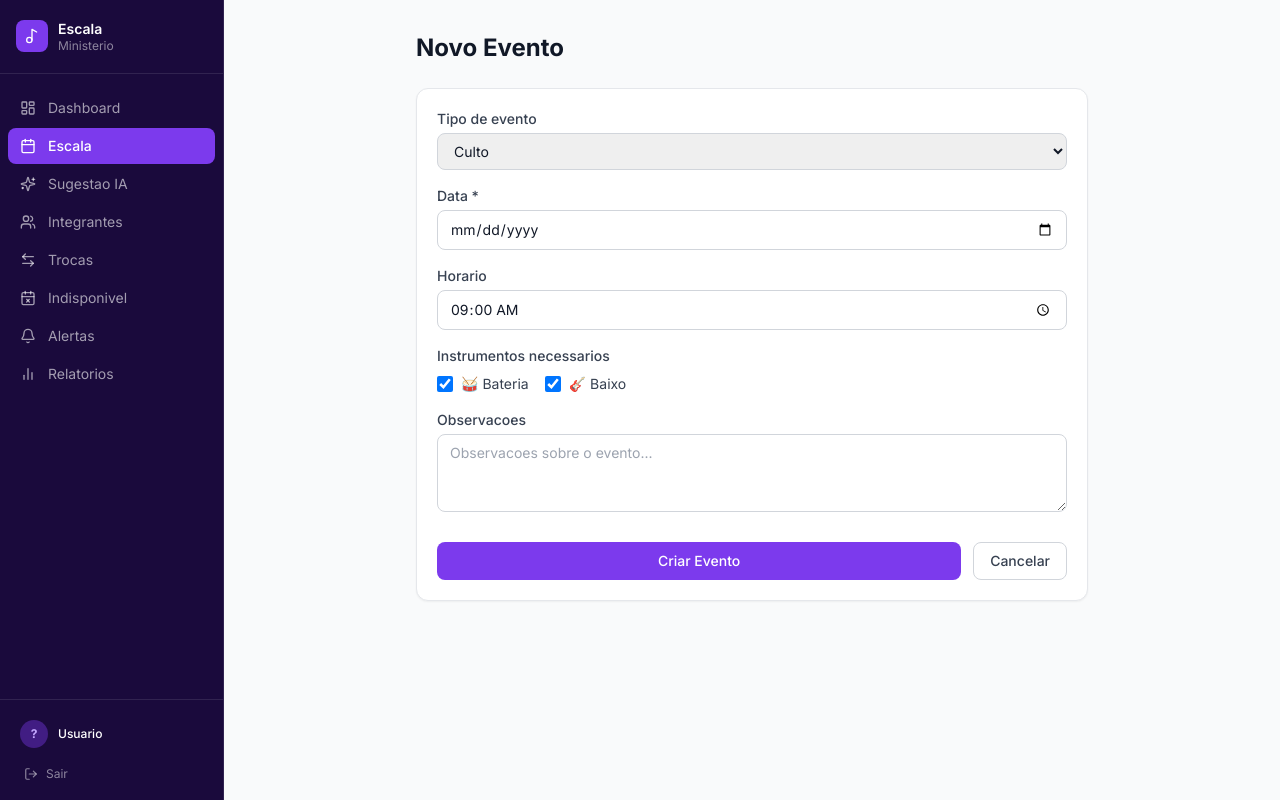
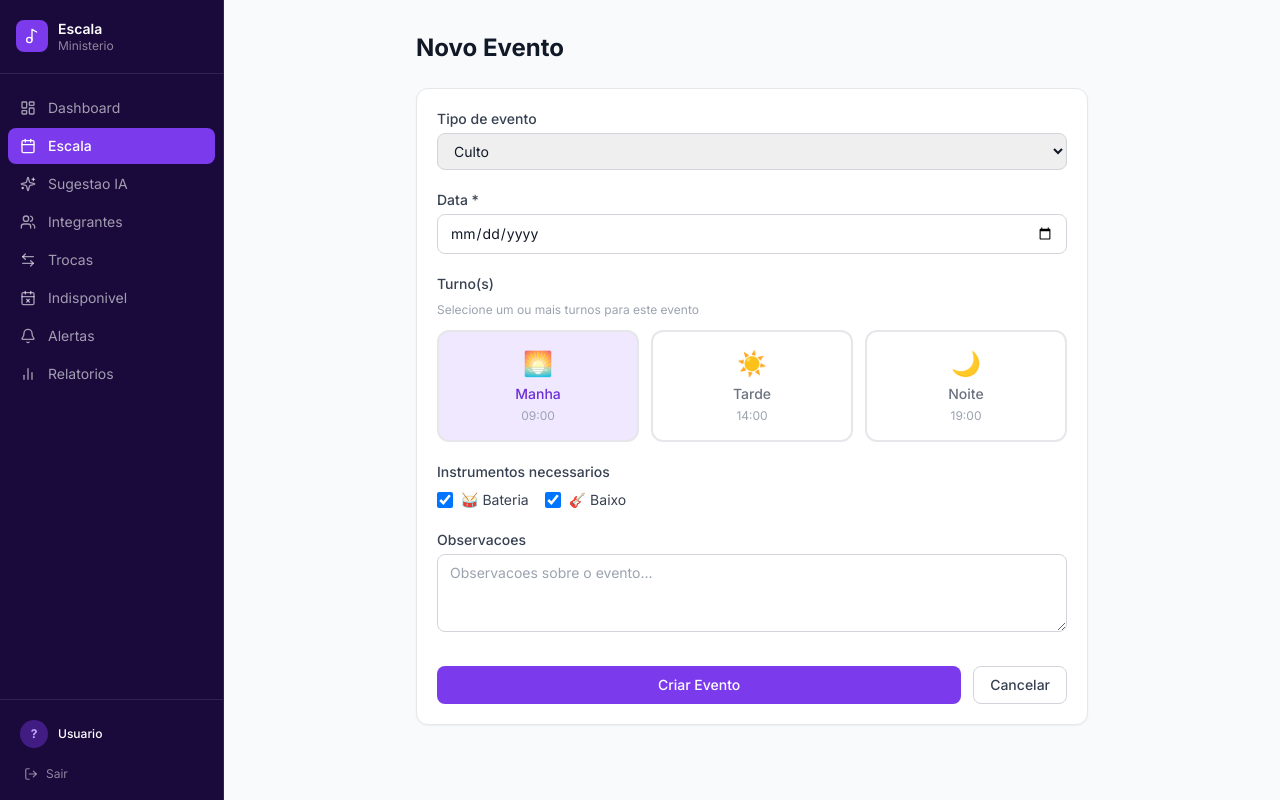
Before and after one commit to raphaeldejesus5-ux/Escala-Ministerio, a Next.js app: page /escala/novo in a window 1280 px wide. Built offline with nearby package versions, Linux system fonts and the light colour scheme; no server answers.

Commit message:
feat: novo evento com selecao de turnos

```diff
--- a/src/app/escala/novo/page.tsx
+++ b/src/app/escala/novo/page.tsx
@@ -16,27 +16,53 @@ export default function NovoEventoPage() {
   const [error, setError] = useState('')
   const [type, setType] = useState('service')
   const [date, setDate] = useState('')
-  const [time, setTime] = useState('09:00')
+  const [turnos, setTurnos] = useState<string[]>(['morning'])
   const [needsDrummer, setNeedsDrummer] = useState(true)
   const [needsBassist, setNeedsBassist] = useState(true)
   const [notes, setNotes] = useState('')
 
+  const toggleTurno = (turno: string) => {
+    if (turnos.includes(turno)) {
+      if (turnos.length === 1) return
+      setTurnos(turnos.filter(t => t !== turno))
+    } else {
+      setTurnos([...turnos, turno])
+    }
+  }
+
   const handleSubmit = async () => {
     if (!date) { setError('Data obrigatoria'); return }
+    if (turnos.length === 0) { setError('Selecione pelo menos um turno'); return }
     setLoading(true)
     setError('')
-    const { error } = await supabase.from('events').insert([{
+
+    for (const turno of turnos) {
+      const timeMap: Record<string, string> = {
+        morning: '09:00',
+        afternoon: '14:00',
+        evening: '19:00',
+      }
+      await supabase.from('events').insert([{
         type,
         event_date: date,
-      event_time: time,
+        event_time: timeMap[turno],
+        period: turno,
         needs_drummer: needsDrummer,
         needs_bassist: needsBassist,
         notes,
         published: false,
       }])
-    if (error) { setError(error.message); setLoading(false); return }
+    }
+
+    setLoading(false)
     router.push('/escala')
   }
+
+  const turnoOptions = [
+    { value: 'morning', label: 'Manha', emoji: '🌅', time: '09:00' },
+    { value: 'afternoon', label: 'Tarde', emoji: '☀️', time: '14:00' },
+    { value: 'evening', label: 'Noite', emoji: '🌙', time: '19:00' },
+  ]
 
   return (
     <div className="flex h-screen bg-gray-50">
@@ -44,7 +70,7 @@ export default function NovoEventoPage() {
       <main className="flex-1 overflow-auto p-8">
         <div className="max-w-2xl mx-auto">
           <h1 className="text-2xl font-bold text-gray-900 mb-6">Novo Evento</h1>
-          <Card className="p-6 space-y-4">
+          <Card className="p-6 space-y-5">
             {error && <div className="bg-red-50 text-red-600 p-3 rounded-lg text-sm">{error}</div>}
 
             <div>
@@ -64,8 +90,26 @@ export default function NovoEventoPage() {
             </div>
 
             <div>
-              <label className="block text-sm font-medium text-gray-700 mb-1">Horario</label>
-              <Input type="time" value={time} onChange={e => setTime(e.target.value)} />
+              <label className="block text-sm font-medium text-gray-700 mb-2">Turno(s)</label>
+              <p className="text-xs text-gray-400 mb-3">Selecione um ou mais turnos para este evento</p>
+              <div className="grid grid-cols-3 gap-3">
+                {turnoOptions.map(t => (
+                  <button
+                    key={t.value}
+                    type="button"
+                    onClick={() => toggleTurno(t.value)}
+                    className={`flex flex-col items-center gap-1 p-4 rounded-xl border-2 transition-all ${
+                      turnos.includes(t.value)
+                        ? 'border-primary-500 bg-primary-50 text-primary-700'
+                        : 'border-gray-200 bg-white text-gray-500 hover:border-gray-300'
+                    }`}
+                  >
+                    <span className="text-2xl">{t.emoji}</span>
+                    <span className="text-sm font-medium">{t.label}</span>
+                    <span className="text-xs text-gray-400">{t.time}</span>
+                  </button>
+                ))}
+              </div>
             </div>
 
             <div>
@@ -95,7 +139,7 @@ export default function NovoEventoPage() {
 
             <div className="flex gap-3 pt-2">
               <Button onClick={handleSubmit} disabled={loading} className="flex-1">
-                {loading ? 'Salvando...' : 'Criar Evento'}
+                {loading ? 'Salvando...' : turnos.length > 1 ? `Criar ${turnos.length} Eventos` : 'Criar Evento'}
               </Button>
               <Button variant="outline" onClick={() => router.push('/escala')}>
                 Cancelar
```
Lines whose indentation alone changed are shown as unchanged.
